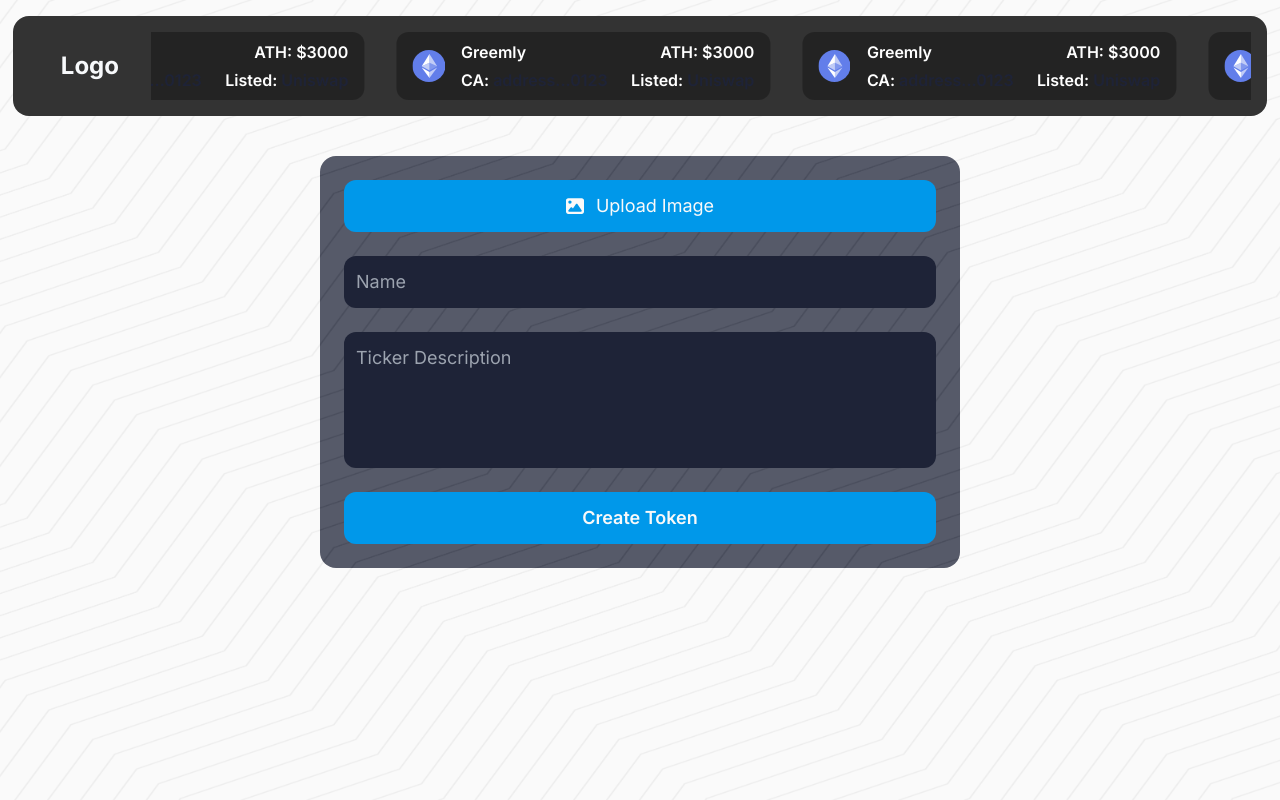
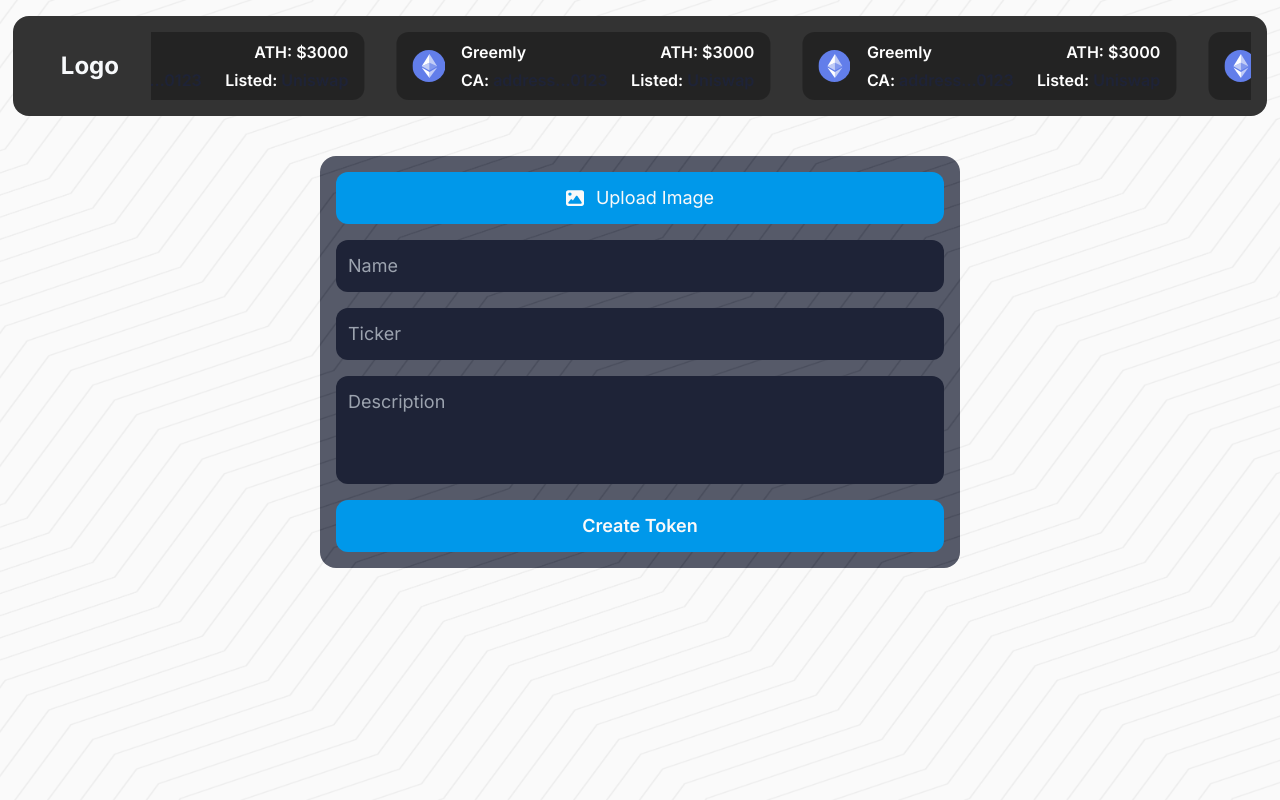
Before and after one commit to etondotfun/eton, a Next.js app: page /create-token in a window 1280 px wide. Built offline with nearby package versions, Linux system fonts and the light colour scheme.

Commit message:
new field added in create-token form

```diff
--- a/components/CreateTokenForm.tsx
+++ b/components/CreateTokenForm.tsx
@@ -3,8 +3,8 @@
 
 const CreateTokenForm = () => {
   return (
-    <div className="flex flex-col items-center w-[50%] mt-6 bg-tonprimary p-6 rounded-2xl">
-      <div className="flex flex-col gap-6 z-10 w-full text-lg text-primary">
+    <div className="flex flex-col items-center w-[50%] mt-6 bg-tonprimary p-4 rounded-2xl">
+      <div className="flex flex-col gap-4 z-10 w-full text-lg text-primary">
         <label className="cursor-pointer p-3 bg-textColor rounded-xl text-center flex gap-3 justify-center items-center">
           <FaImage />
           Upload Image
@@ -24,11 +24,18 @@
           className="outline-none bg-tonprimary p-3 rounded-xl"
         />
 
+        <input
+          type="text"
+          id="ticker"
+          placeholder="Ticker"
+          className="outline-none bg-tonprimary p-3 rounded-xl"
+        />
+
         <textarea
           name="description"
           id="description"
-          placeholder="Ticker Description"
-          rows={4}
+          placeholder="Description"
+          rows={3}
           className="p-3 rounded-xl bg-tonprimary resize-none outline-none"
         />
 
```
